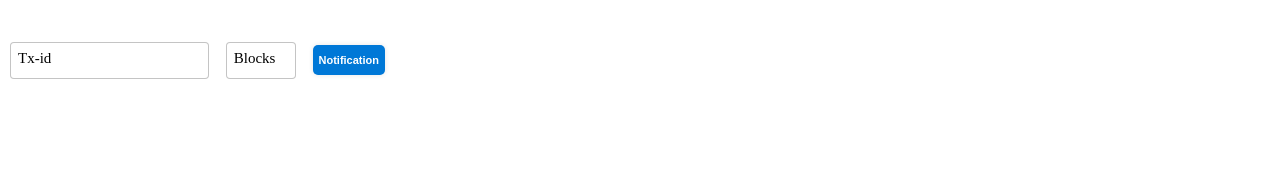
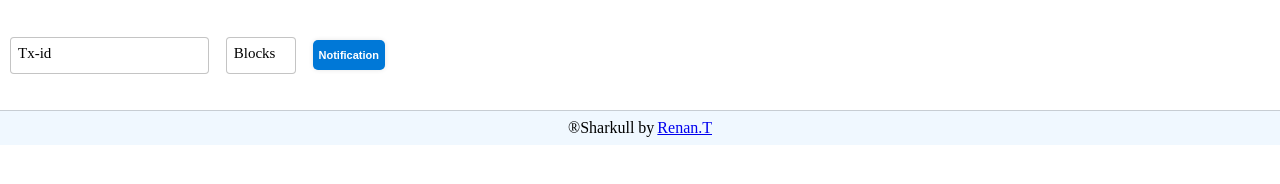
Before and after one commit to vulgo-rnt/bitcoin-ranking-transaction, a browser extension: page form/index.html in a window 1280 px wide. Drawn offline with Linux system fonts and the light colour scheme.

Commit message:
style: finished

```diff
--- a/form/index.html
+++ b/form/index.html
@@ -15,7 +15,11 @@
       </div>
       <button>Notification</button>
     </form>
-
+    <footer>
+      &reg;Sharkull by<a target="_blank" href="https://github.com/vulgo-rnt"
+        >Renan.T</a
+      >
+    </footer>
     <script src="submit.js"></script>
   </body>
 </html>
--- a/form/style.css
+++ b/form/style.css
@@ -6,7 +6,7 @@ form {
   display: flex;
   margin: 10px;
   width: 375px;
-  height: 100px;
+  height: 90px;
   box-sizing: border-box;
   align-items: center;
   justify-content: space-between;
@@ -62,3 +62,11 @@ input:valid ~ span {
 input:-webkit-autofill {
   -webkit-box-shadow: 0 0 0 30px white inset;
 }
+footer {
+  display: flex;
+  justify-content: center;
+  gap: 3px;
+  background-color: aliceblue;
+  border-top: 1px solid rgba(0, 0, 0, 0.171);
+  padding: 8px 0;
+}
```
